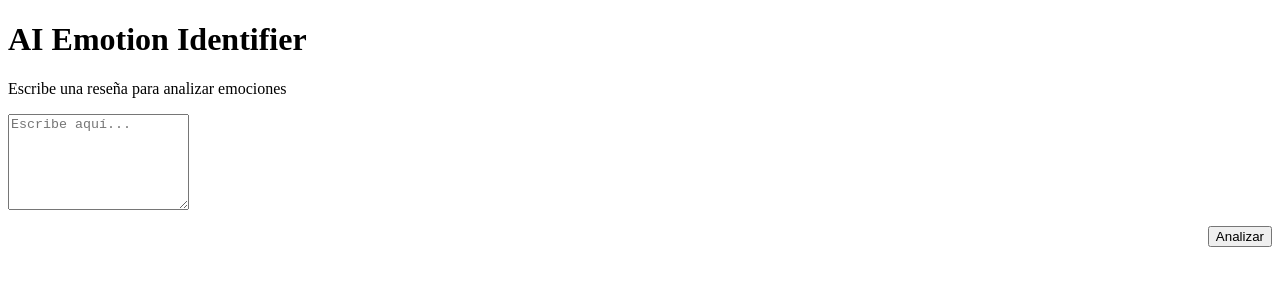
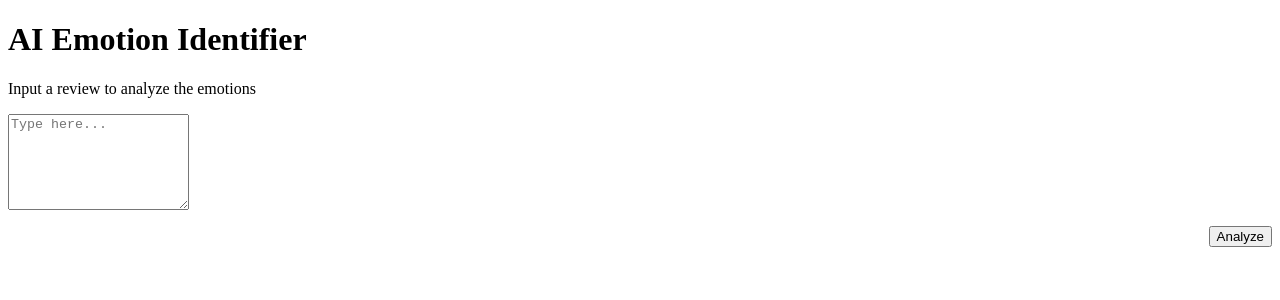
Before and after one commit to DanielContrerasCh/AI-emotion-identifier, a React (Vite) app in the folder frontend/: page / in a window 1280 px wide. Shown: the top 300 px of the page. Built offline with nearby package versions, Linux system fonts and the light colour scheme; the HTML template or start-up script is replaced by a standard one.

Commit message:
Change style of emotionGrid

```diff
--- a/frontend/src/App.jsx
+++ b/frontend/src/App.jsx
@@ -9,17 +9,16 @@ export default function App() {
     <div className="app">
       <div className="card">
         <h1 className="title">AI Emotion Identifier</h1>
-        <p className="subtitle">Escribe una reseña para analizar emociones</p>
+        <p className="subtitle">Input a review to analyze the emotions</p>
 
         <EmotionAnalyzer onAnalyze={(emotions) => setAnalysis(emotions)} />
 
-
-      </div>
-      {analysis && (
+        {analysis && (
           <div style={{ marginTop: 16 }}>
             <EmotionGrid emotions={analysis} />
           </div>
         )}
+      </div>
     </div>
   );
 }
--- a/frontend/src/components/molecules/EmotionAnalyzer.jsx
+++ b/frontend/src/components/molecules/EmotionAnalyzer.jsx
@@ -28,19 +28,19 @@ export default function EmotionAnalyzer({ onAnalyze }) {
     <>
       <form onSubmit={handleSubmit} className="controls">
         <TextInput
-          placeholder="Escribe aquí..."
+          placeholder="Type here..."
           value={text}
           onChange={(e) => setText(e.target.value)}
         />
         <div style={{ height: 12 }} />
         <div style={{ display: "flex", justifyContent: "flex-end" }}>
-          <button type="submit" className="submit-btn">Analizar</button>
+          <button type="submit" className="submit-btn">Analyze</button>
         </div>
       </form>
 
       {submitted && (
         <div className="submitted">
-          <strong>Reseña enviada:</strong>
+          <strong>Submitted review:</strong>
           <p>{submitted.text}</p>
         </div>
       )}
--- a/frontend/src/components/molecules/EmotionGrid.jsx
+++ b/frontend/src/components/molecules/EmotionGrid.jsx
@@ -58,7 +58,15 @@ export default function EmotionGrid({ emotions = {} }) {
   ];
 
   return (
-    <div className="emotion-grid">
+    <div
+      className="emotion-grid"
+      style={{
+        display: "grid",
+        gridTemplateColumns: "repeat(5, 1fr)",
+        gap: 16,
+        alignItems: "center"
+      }}
+    >
       {names.map((n) => {
         const val = emotions[n] ?? 0;
         return (
```
